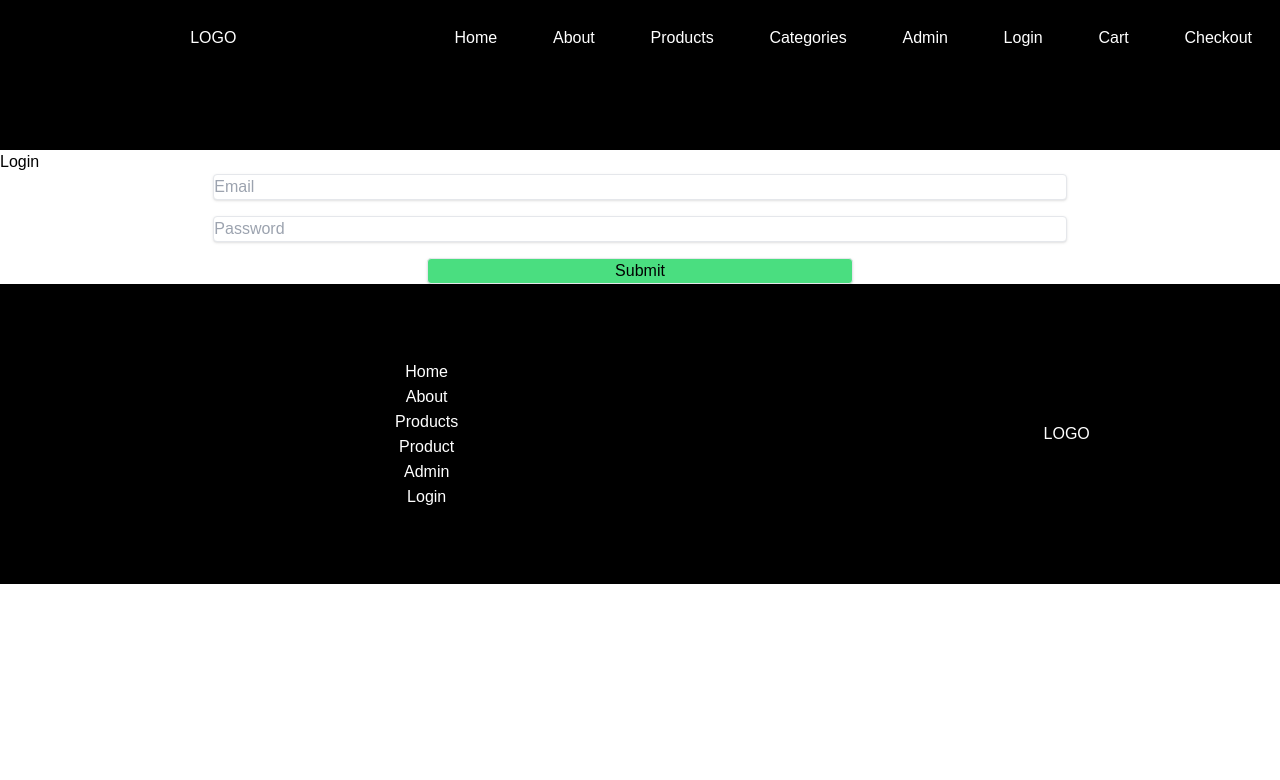
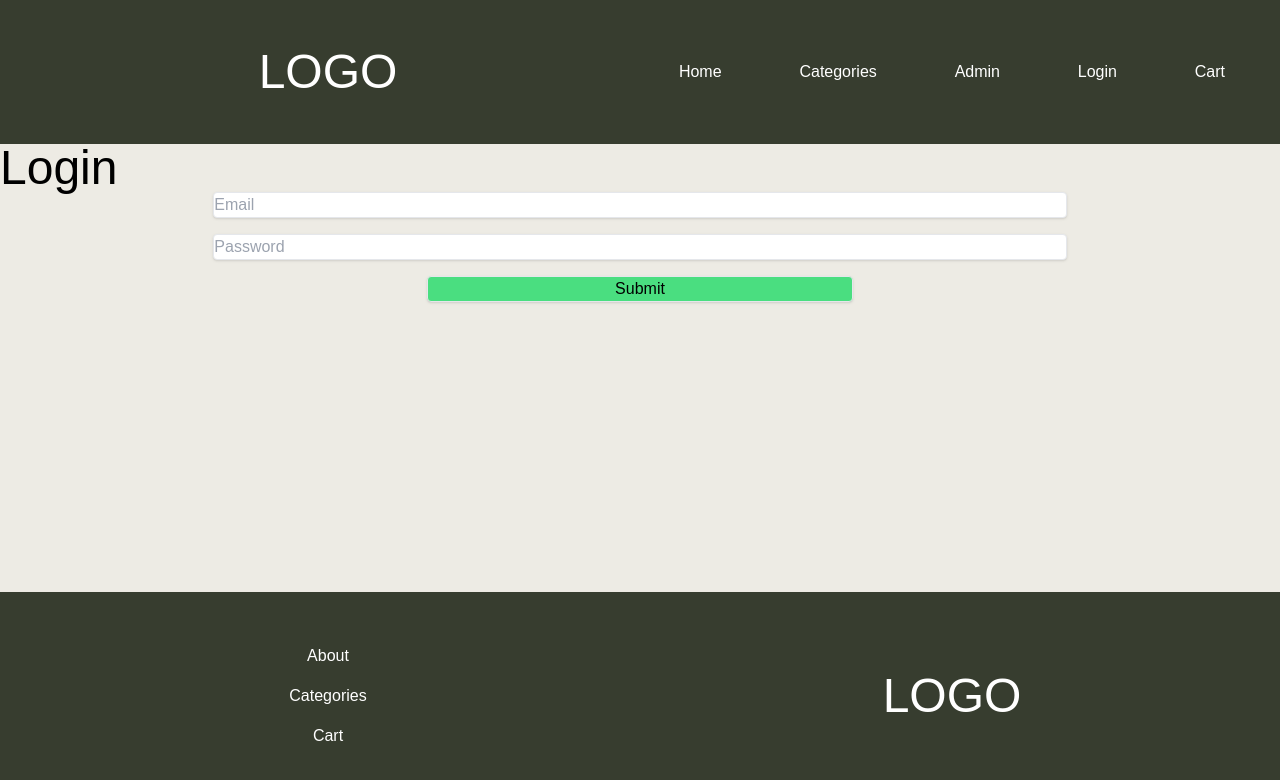
Before and after one commit to EddieWebDev/eddie-exam-shop, a React (Create React App) app in the folder client/: page /login in a window 1280 px wide. Shown: the top 780 px of the page. Built offline with nearby package versions, Linux system fonts and the light colour scheme; no server answers.

Commit message:
styling changes to header and footer

```diff
--- a/client/src/App.jsx
+++ b/client/src/App.jsx
@@ -19,7 +19,7 @@ function App() {
   const client = new QueryClient();
 
   return (
-    <div className="App">
+    <main className="flex flex-col min-h-screen">
       <QueryClientProvider client={client}>
         <ReactQueryDevtools initialIsOpen={false} />
         <BrowserRouter>
@@ -42,7 +42,7 @@ function App() {
           </UserProvider>
         </BrowserRouter>
       </QueryClientProvider>
-    </div>
+    </main>
   );
 }
 
--- a/client/src/components/Footer.jsx
+++ b/client/src/components/Footer.jsx
@@ -1,43 +1,35 @@
-import {Link} from 'react-router-dom'
-import {FooterContainer, FooterLogoContainer, FooterLogo, FooterNavContainer, FooterNavUl, FooterNavLi} from "../styles/styledFooter"
+import { Link } from "react-router-dom";
+import {
+  FooterContainer,
+  FooterLogoContainer,
+  FooterNavContainer,
+  FooterNavUl,
+} from "../styles/styledFooter";
 
 function Footer() {
-    return(
+  return (
     <FooterContainer>
-
       <FooterNavContainer>
         <FooterNavUl>
-                    <FooterNavLi>
-                        <Link to ="/">Home</Link>
-                    </FooterNavLi>
-                    <FooterNavLi>
-                        <Link to ="/about">About</Link>
-                    </FooterNavLi>
-                    <FooterNavLi>
-                        <Link to ="/products">Products</Link>
-                    </FooterNavLi>
-                    <FooterNavLi>
-                        <Link to ="/product">Product</Link>
-                    </FooterNavLi>
-                    <FooterNavLi>
-                        <Link to ="/admin">Admin</Link>
-                    </FooterNavLi>
-                    <FooterNavLi>
-                        <Link to ="/login">Login</Link>
-                    </FooterNavLi>
+          <li>
+            <Link to="/about">About</Link>
+          </li>
+          <li>
+            <Link to="/categories">Categories</Link>
+          </li>
+          <li>
+            <Link to="/cart">Cart</Link>
+          </li>
         </FooterNavUl>
       </FooterNavContainer>
 
       <FooterLogoContainer>
-                <Link to ="/">
-                    <FooterLogo>
-                        LOGO
-                    </FooterLogo>
+        <Link to="/">
+          <h1>LOGO</h1>
         </Link>
       </FooterLogoContainer>
-
     </FooterContainer>
-    )
+  );
 }
 
-export default Footer
+export default Footer;
--- a/client/src/components/Header.jsx
+++ b/client/src/components/Header.jsx
@@ -2,10 +2,8 @@ import { Link } from "react-router-dom";
 import {
   HeaderContainer,
   HeaderLogoContainer,
-  HeaderLogo,
   HeaderNavContainer,
   HeaderNavUl,
-  HeaderNavLi,
 } from "../styles/styledHeader";
 import { useCheckToken } from "../queries/auth/hooks/useCheckToken";
 import { useEffect } from "react";
@@ -20,37 +18,28 @@ function Header() {
   return (
     <HeaderContainer>
       <HeaderLogoContainer>
-        <Link className="logo-link" to="/">
-          <HeaderLogo>LOGO</HeaderLogo>
+        <Link to="/">
+          <h1>LOGO</h1>
         </Link>
       </HeaderLogoContainer>
 
       <HeaderNavContainer>
         <HeaderNavUl>
-          <HeaderNavLi>
+          <li>
             <Link to="/">Home</Link>
-          </HeaderNavLi>
-          <HeaderNavLi>
-            <Link to="/about">About</Link>
-          </HeaderNavLi>
-          <HeaderNavLi>
-            <Link to="/products">Products</Link>
-          </HeaderNavLi>
-          <HeaderNavLi>
+          </li>
+          <li>
             <Link to="/categories">Categories</Link>
-          </HeaderNavLi>
-          <HeaderNavLi>
+          </li>
+          <li>
             <Link to="/admin">Admin</Link>
-          </HeaderNavLi>
-          <HeaderNavLi>
+          </li>
+          <li>
             <Link to="/login">Login</Link>
-          </HeaderNavLi>
-          <HeaderNavLi>
+          </li>
+          <li>
             <Link to="/cart">Cart</Link>
-          </HeaderNavLi>
-          <HeaderNavLi>
-            <Link to="/checkout">Checkout</Link>
-          </HeaderNavLi>
+          </li>
         </HeaderNavUl>
       </HeaderNavContainer>
     </HeaderContainer>
--- a/client/src/index.css
+++ b/client/src/index.css
@@ -2,11 +2,26 @@
 @tailwind components;
 @tailwind utilities;
 
-* {
-  margin: 0;
-  padding: 0;
-  font-family: sans-serif;
-  box-sizing: border-box;
-  /*  text-decoration: none;
-  list-style: none; */
+@layer base {
+  h1 {
+    @apply text-5xl;
+  }
+  h2 {
+    @apply text-4xl;
+  }
+  h3 {
+    @apply text-3xl;
+  }
+  h4 {
+    @apply text-2xl;
+  }
+  h5 {
+    @apply text-xl;
+  }
+  body {
+    @apply bg-primary-beige flex flex-col min-h-screen;
+  }
+  li {
+    @apply hover:scale-125 hover:text-primary-darkbeige hover:transition duration-300;
+  }
 }
--- a/client/src/styles/styledButtons.jsx
+++ b/client/src/styles/styledButtons.jsx
@@ -1,7 +1,8 @@
 import tw from "tailwind-styled-components";
 
 export const StyledLogoutButton = tw.button`
-    w-1/3
+    w-auto
+    p-2
     border
     rounded
     shadow
--- a/client/src/styles/styledFooter.jsx
+++ b/client/src/styles/styledFooter.jsx
@@ -1,10 +1,13 @@
 import tw from "tailwind-styled-components";
 
 export const FooterContainer = tw.footer`
-    h-[300px]
+    h-52
     w-full
-    bg-black
+    bg-primary-darkgreen
     flex
+    mt-auto
+    text-white
+    p-4
 `;
 
 export const FooterLogoContainer = tw.div`
@@ -14,26 +17,15 @@ export const FooterLogoContainer = tw.div`
     items-center
 `;
 
-export const FooterLogo = tw.h1`
-    text-white
-`;
-
 export const FooterNavContainer = tw.nav`
-    w-full
-    flex
-    justify-center
-    items-center
+    w-1/2
 `;
 
 export const FooterNavUl = tw.ul`
-    h-1/2
+    h-full
     flex
     flex-col
-    justify-around
+    justify-center
     items-center
-    text-white
+    gap-4
 `;
-
-export const FooterNavLi = tw.li`
-    hover:underline
-`;
--- a/client/src/styles/styledHeader.jsx
+++ b/client/src/styles/styledHeader.jsx
@@ -1,36 +1,28 @@
 import tw from "tailwind-styled-components";
 
 export const HeaderContainer = tw.header`
-    h-[150px]
+    h-36
     w-full
-    bg-black
+    items-center
+    bg-primary-darkgreen
     flex
+    text-white
+    p-4
 `
 
 export const HeaderLogoContainer = tw.div`
     w-1/2
-    h-1/2
     flex
     justify-center
     items-center
 `
 
-export const HeaderLogo = tw.h1`
-    text-white
-`
-
 export const HeaderNavContainer = tw.nav`
-    w-full
+    w-1/2
 `
 
 export const HeaderNavUl = tw.ul`
-    h-1/2
     flex
     justify-around
     items-center
-    text-white
 `
-
-export const HeaderNavLi = tw.li`
-    hover:underline
-`
--- a/client/tailwind.config.js
+++ b/client/tailwind.config.js
@@ -2,7 +2,19 @@
 module.exports = {
   content: ["./src/**/*.{js,jsx,ts,tsx}"],
   theme: {
-    extend: {},
+    fontFamily: {
+      sans: ['Graphik', 'sans-serif'],
+    },
+    extend: {
+      colors: {
+        primary: {
+          darkgreen: "#373D2F",
+          green: "#7C846D",
+          darkbeige: "#C9BDAB",
+          beige: "#EDEBE4",
+        },
+      },
+    },
   },
   plugins: [],
 };
```
Lines whose indentation alone changed are shown as unchanged.
